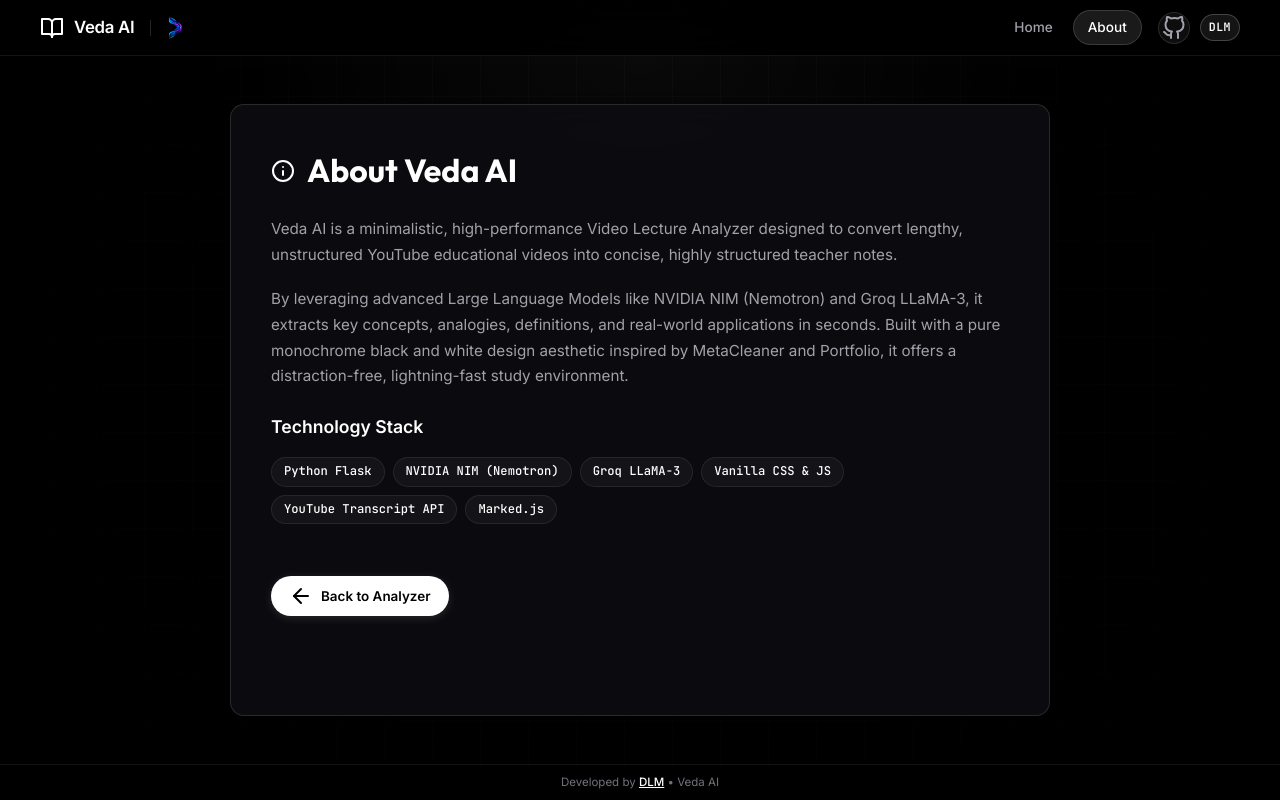
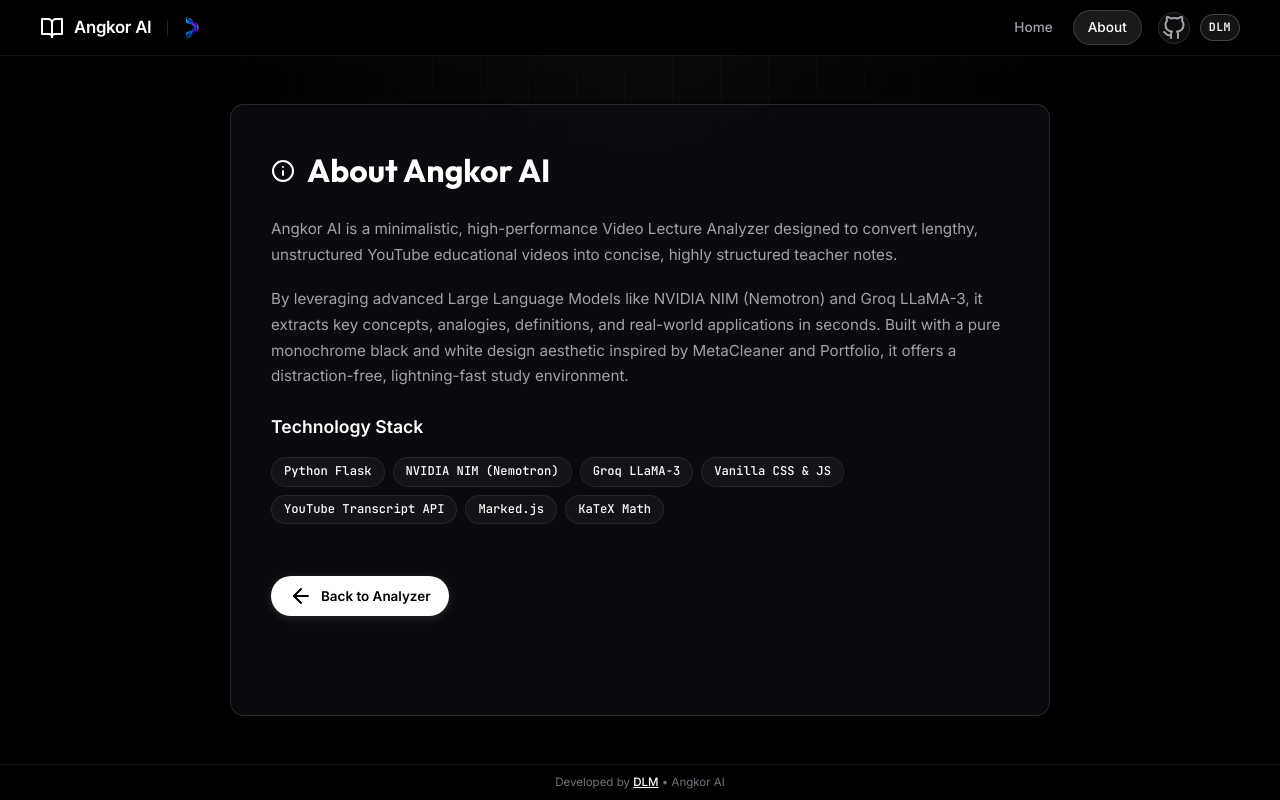
Before and after one commit to aryavartsubhammoharana/angko-ai, a Flask app: page /about in a window 1280 px wide. Run offline with Flask 3, Linux system fonts and the light colour scheme; some libraries are stand-ins or nearby versions.

Commit message:
chore: rename brand from Veda AI to Angkor AI across all pages and docs

```diff
--- a/templates/about.html
+++ b/templates/about.html
@@ -3,7 +3,7 @@
 <head>
     <meta charset="UTF-8">
     <meta name="viewport" content="width=device-width, initial-scale=1.0">
-    <title>About - Veda AI</title>
+    <title>About - Angkor AI</title>
     <link rel="preconnect" href="https://fonts.googleapis.com">
     <link rel="preconnect" href="https://fonts.gstatic.com" crossorigin>
     <link href="https://fonts.googleapis.com/css2?family=Inter:wght@300;400;500;600;700&family=JetBrains+Mono:wght@400;500;600&family=Outfit:wght@400;500;600;700;800&display=swap" rel="stylesheet">
@@ -20,7 +20,7 @@
             <div class="navbar-left">
                 <a href="/home" class="brand-logo">
                     <i data-feather="book-open"></i>
-                    <span>Veda AI</span>
+                    <span>Angkor AI</span>
                 </a>
                 <span class="nav-brand-divider"></span>
                 <a href="https://itsme-gilt.vercel.app" target="_blank" rel="noopener noreferrer" class="nav-brand-emblem-link" title="DLM">
@@ -45,8 +45,8 @@
     </header>
 
     <div class="container">
-        <h1><i data-feather="info"></i> About Veda AI</h1>
-        <p>Veda AI is a minimalistic, high-performance Video Lecture Analyzer designed to convert lengthy, unstructured YouTube educational videos into concise, highly structured teacher notes.</p>
+        <h1><i data-feather="info"></i> About Angkor AI</h1>
+        <p>Angkor AI is a minimalistic, high-performance Video Lecture Analyzer designed to convert lengthy, unstructured YouTube educational videos into concise, highly structured teacher notes.</p>
         <p>By leveraging advanced Large Language Models like NVIDIA NIM (Nemotron) and Groq LLaMA-3, it extracts key concepts, analogies, definitions, and real-world applications in seconds. Built with a pure monochrome black and white design aesthetic inspired by MetaCleaner and Portfolio, it offers a distraction-free, lightning-fast study environment.</p>
 
         <h3 style="color: var(--text-primary); margin-bottom: 8px; margin-top: 24px; font-size: 1.1rem; font-weight: 600;">Technology Stack</h3>
@@ -57,6 +57,7 @@
             <span class="tech-badge">Vanilla CSS & JS</span>
             <span class="tech-badge">YouTube Transcript API</span>
             <span class="tech-badge">Marked.js</span>
+            <span class="tech-badge">KaTeX Math</span>
         </div>
 
         <a href="/" class="back-link"><i data-feather="arrow-left"></i> Back to Analyzer</a>
@@ -64,7 +65,7 @@
 
     <!-- Footer Bar -->
     <footer class="footer-bar">
-        <p>Developed by <a href="https://itsme-gilt.vercel.app" target="_blank" rel="noopener noreferrer">DLM</a> &bull; Veda AI</p>
+        <p>Developed by <a href="https://itsme-gilt.vercel.app" target="_blank" rel="noopener noreferrer">DLM</a> &bull; Angkor AI</p>
     </footer>
 
     <script src="{{ url_for('static', filename='js/about.js') }}"></script>
```
Also changed, not shown: templates/index.html (+4 -4 lines), README.md.
